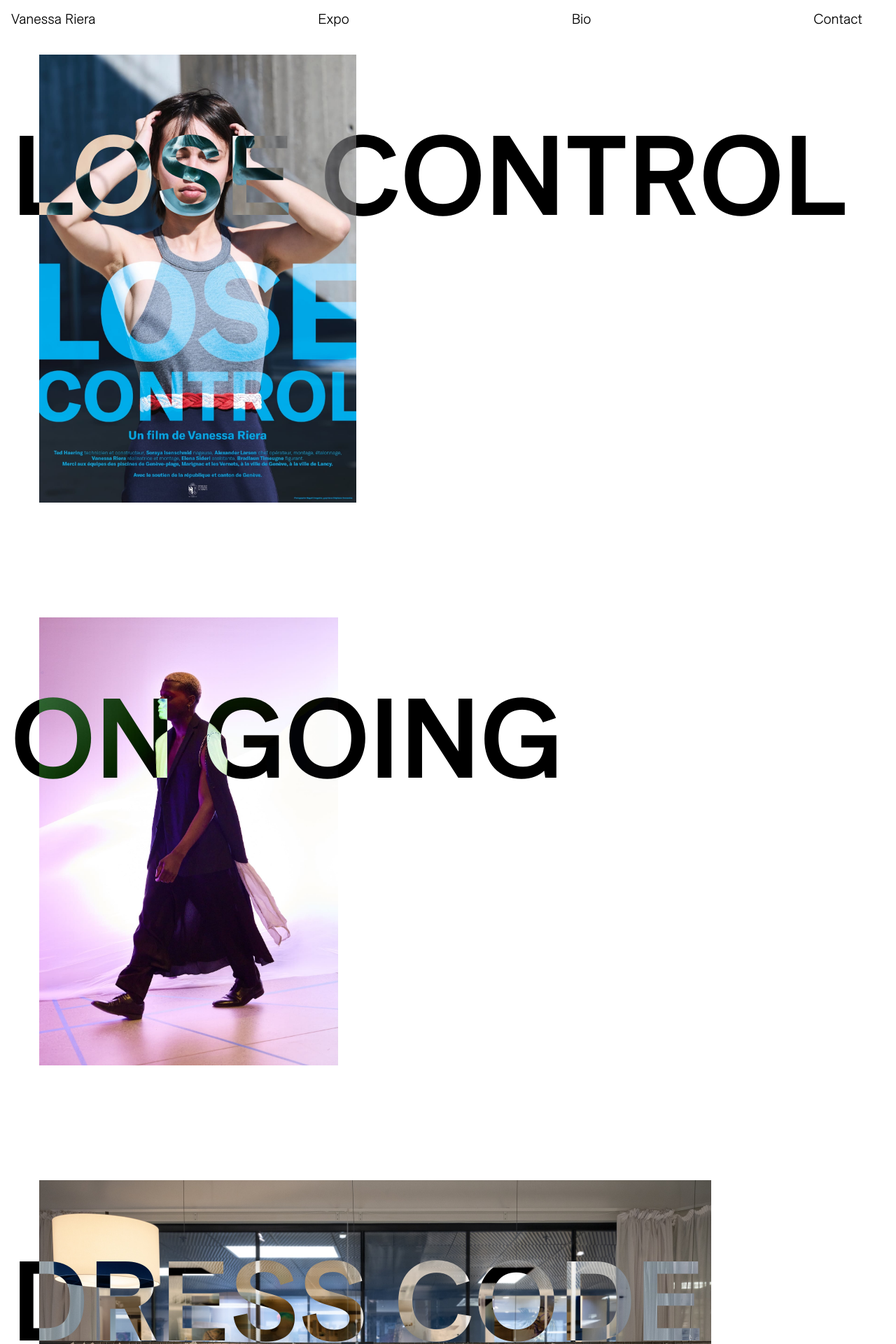
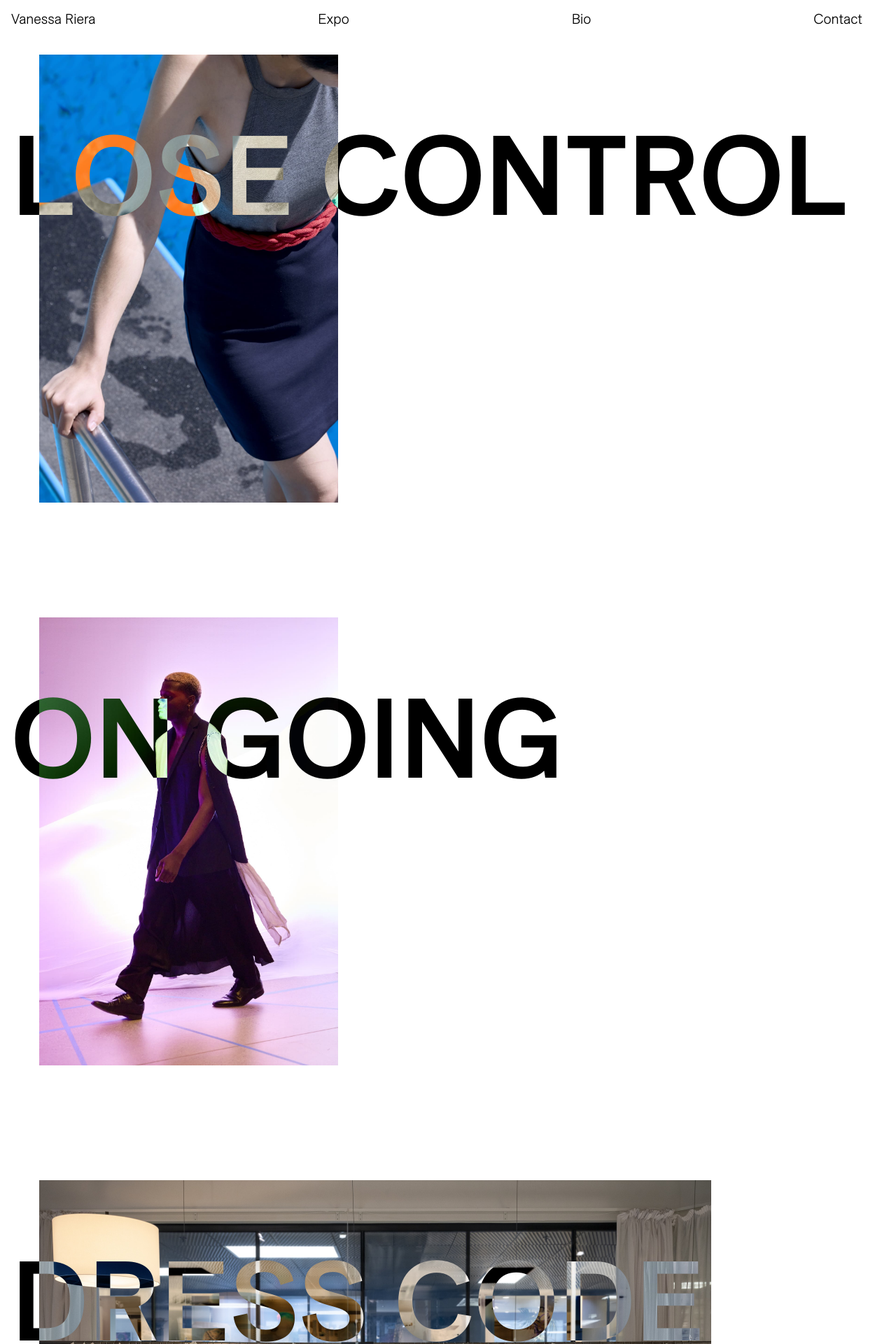
Before and after one commit to larucheio/vanessariera.ch, a Jekyll site: the page built from index.html, in a window 1280 px wide. Shown: the top 1920 px of the page at 70% size. Built offline with Jekyll 4.4.1, drawn with Linux system fonts in a browser that asks for light colours.

Commit message:
Update profile image

```diff
--- a/index.html
+++ b/index.html
@@ -6,7 +6,7 @@ title: "Accueil"
 <section class="work">
   <a href="/lose-control/">
     <h1 class="work__title">LOSE CONTROL</h1>
-    <img src="/assets/img/lose-control/lose-control-1.jpg" alt="lose-control" class="work__image">
+    <img src="/assets/img/lose-control/lose-control-3.jpg" alt="lose-control" class="work__image">
   </a>
 </section>
 
```
